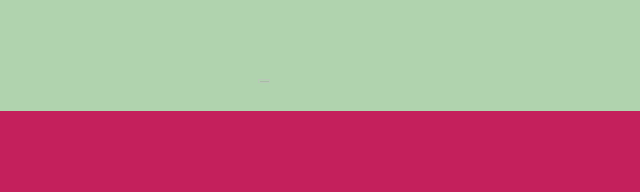
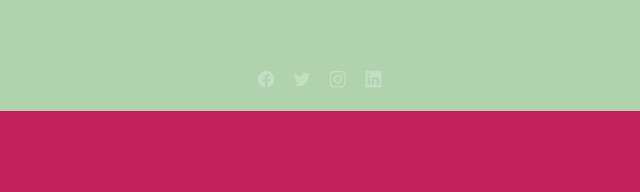
Before and after one commit to Maykkkk/Gulnaara, a website built with Parcel: page shopping.html in a window 1280 px wide. Shown: the part 4194-4386 px from the top of the page, 399-1039 px from the left. Built offline with nearby package versions, Linux system fonts and the light colour scheme.

Commit message:
Update shopping.html

```diff
--- a/shopping.html
+++ b/shopping.html
@@ -394,7 +394,7 @@
       <div class="copyright-2023-gulnaara8">
         Copyright @2023 Gulnaara Phulkari Limited/ All rights reserved
       </div>
-      <img class="social-icon17" alt="" src="./public/social22.svg" />
+      <img class="social-icon17" alt="" src="./public/social2.svg" />
 
       <img
         class="final-gulnaara-13-5"
```
